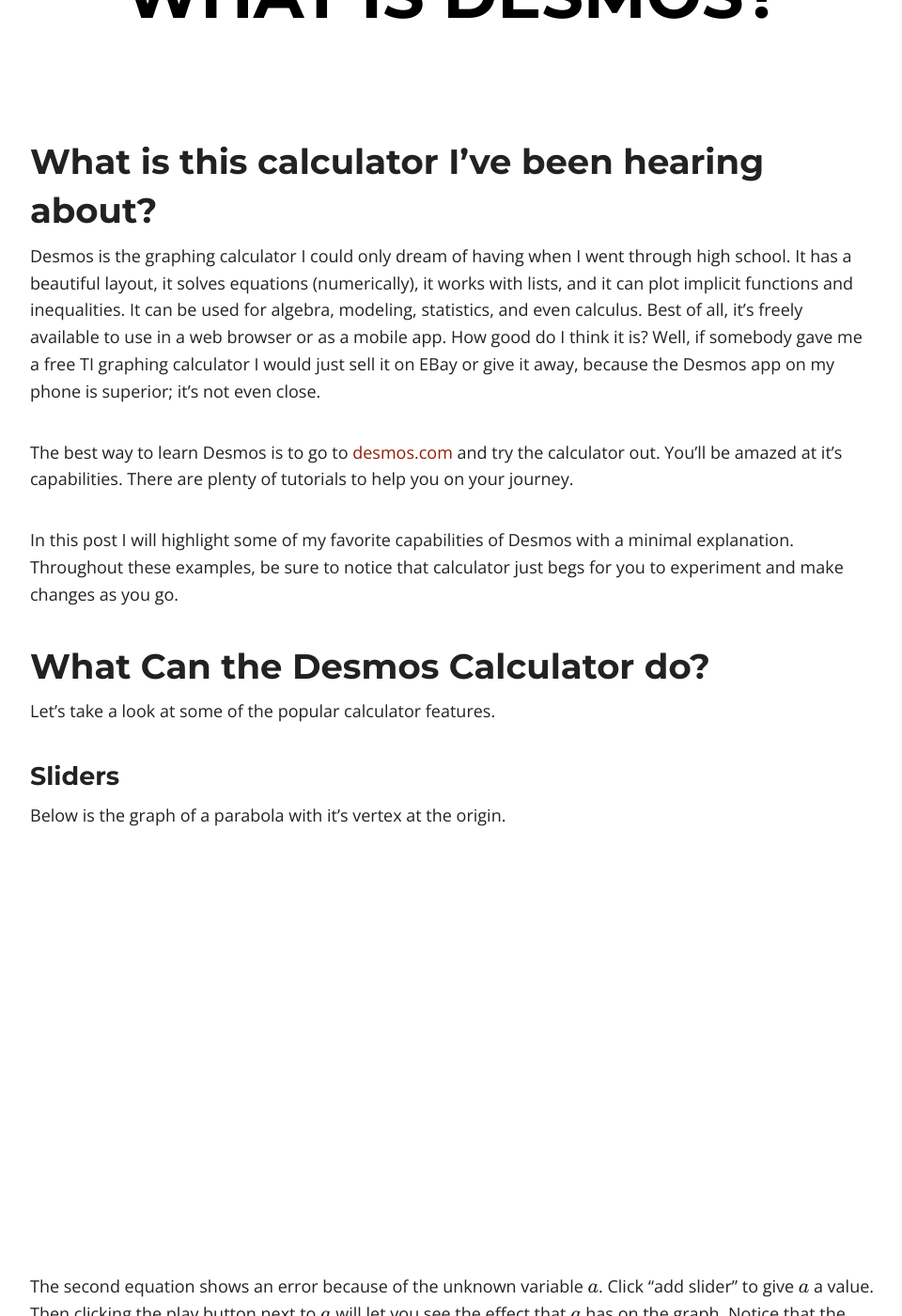
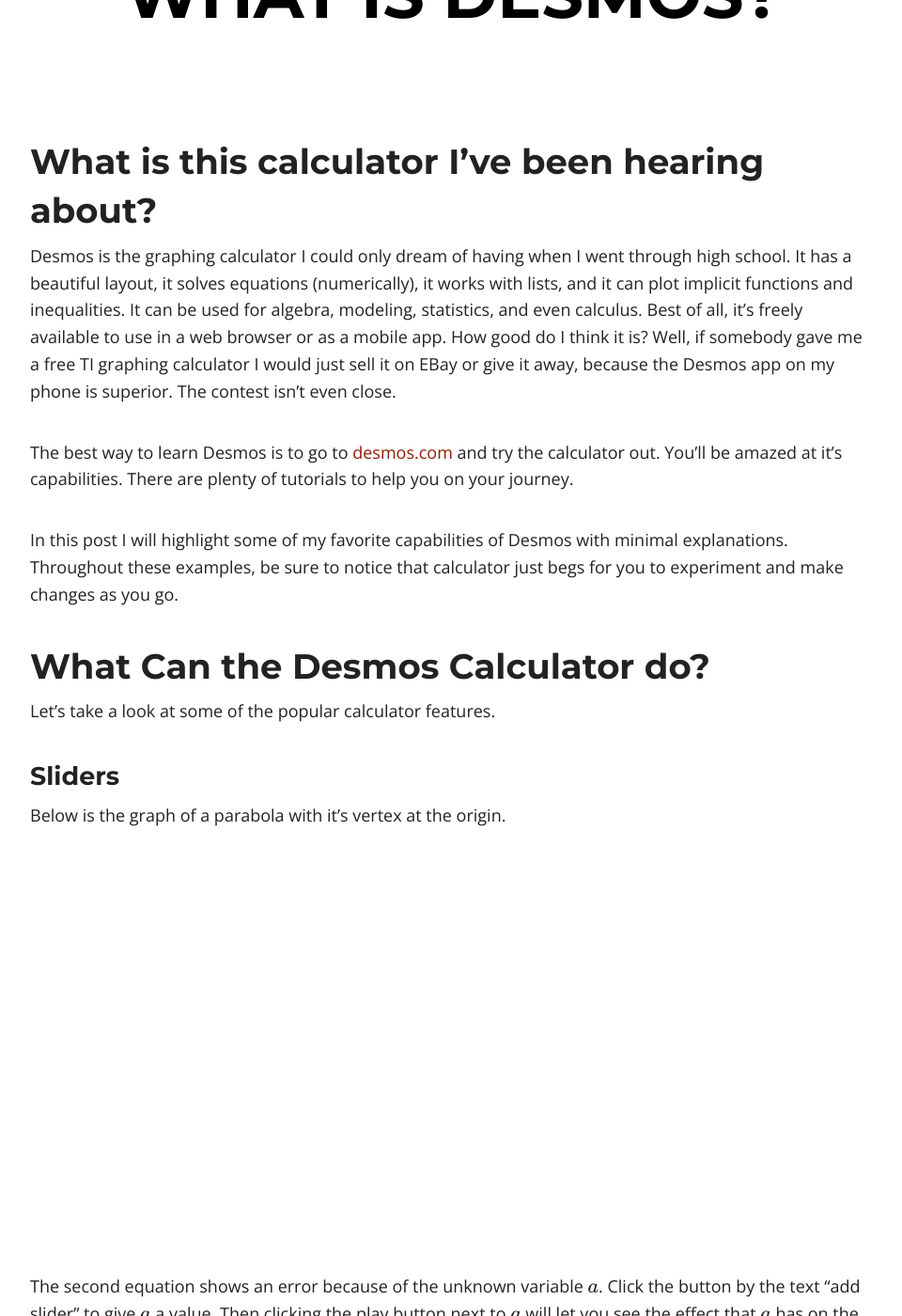
Before and after one commit to sergeballif/sergeballif.github.io, a Jekyll site: the page built from play.md, in a window 1280 px wide and 1400 px high, scrolled down 234 px. Shown: the whole window at 94% size, without its empty margins (158-1118 px from the left). Built offline with Jekyll 4.4.1, drawn with Linux system fonts in a browser that asks for light colours; nearby versions of some CDN libraries; formulas are drawn with MathJax 3; some of the changed text lies outside the part shown.

Commit message:
Update play.md

```diff
--- a/play.md
+++ b/play.md
@@ -16,11 +16,11 @@
 
 ## What is this calculator I've been hearing about?
 
-Desmos is the graphing calculator I could only dream of having when I went through high school. It has a beautiful layout, it solves equations (numerically), it works with lists, and it can plot implicit functions and inequalities. It can be used for algebra, modeling, statistics, and even calculus. Best of all, it's freely available to use in a web browser or as a mobile app. How good do I think it is? Well, if somebody gave me a free TI graphing calculator I would just sell it on EBay or give it away, because the Desmos app on my phone is superior; it's not even close.
+Desmos is the graphing calculator I could only dream of having when I went through high school. It has a beautiful layout, it solves equations (numerically), it works with lists, and it can plot implicit functions and inequalities. It can be used for algebra, modeling, statistics, and even calculus. Best of all, it's freely available to use in a web browser or as a mobile app. How good do I think it is? Well, if somebody gave me a free TI graphing calculator I would just sell it on EBay or give it away, because the Desmos app on my phone is superior. The contest isn't even close.
 
 The best way to learn Desmos is to go to [desmos.com](https://www.desmos.com/) and try the calculator out. You'll be amazed at it's capabilities. There are plenty of tutorials to help you on your journey.
 
-In this post I will highlight some of my favorite capabilities of Desmos with a minimal explanation. Throughout these examples, be sure to notice that calculator just begs for you to experiment and make changes as you go.
+In this post I will highlight some of my favorite capabilities of Desmos with minimal explanations. Throughout these examples, be sure to notice that calculator just begs for you to experiment and make changes as you go.
 
 ## What Can the Desmos Calculator do?
 
@@ -44,7 +44,7 @@
 });
 </script>
 
-The second equation shows an error because of the unknown variable $a$. Click "add slider" to give $a$ a value. Then clicking the play button next to $a$ will let you see the effect that $a$ has on the graph. Notice that the format is very inviting for students to experiment and try things. It's easy to type your own formulas into the blank cells to experiment or to get a better feel for how a parabola can be transformed by a parameter (e.g. $y=x^2+a$, $y=(x-a)^2$, or $y=(ax)^2$).
+The second equation shows an error because of the unknown variable $a$. Click the button by the text "add slider" to give $a$ a value. Then clicking the play button next to $a$ will let you see the effect that $a$ has on the graph. Notice that the format is very inviting for students to experiment and try things. It's easy to type your own formulas into the blank cells to experiment or to get a better feel for how a parabola can be transformed by a parameter (e.g. $y=x^2+a$, $y=(x-a)^2$, or $y=(ax)^2$).
 
 ### Tables
 
```
Also changed, not shown: other parts of play.md (+1 -1 lines).
